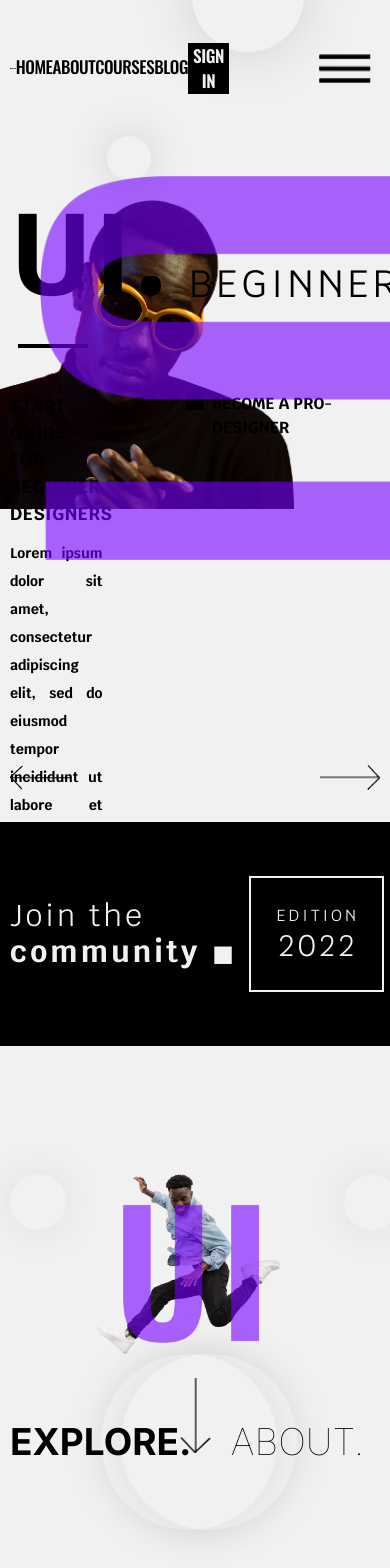
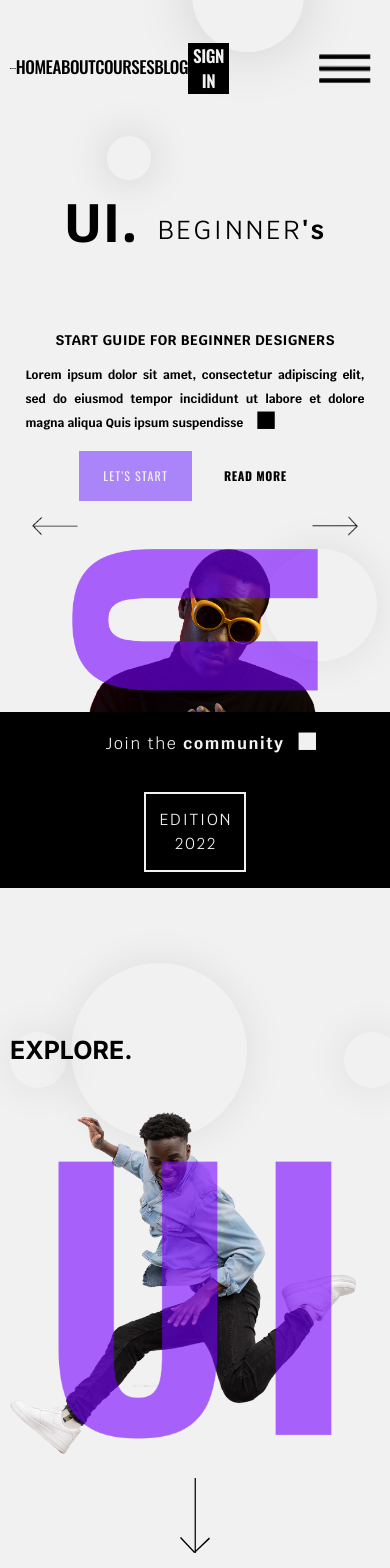
Before and after one commit to lukaszkryskiewicz/NextJS_SSG, a Next.js app: page / in a window 390 px wide. Shown: the top 1568 px of the page. Built offline with nearby package versions, Linux system fonts and the light colour scheme.

Commit message:
Change styles, add RWD to Intro

```diff
--- a/components/Explore/Explore.js
+++ b/components/Explore/Explore.js
@@ -5,23 +5,23 @@ import arrowDown from '../../public/arrow-down.png'
 
 const Explore = () => {
   return (
-    <div className='container mx-auto mt-32 relative h-[720px]'>
+    <div className='container mx-auto mt-32 relative lg:h-[720px]'>
       <div className='absolute flex justify-between w-full'>
         <div className=' h-14 w-14 rounded-full shadow-[0_0_41px_1px_rgba(0,0,0,0.08)] -z-10'></div>
         <div className=' h-14 w-14 rounded-full shadow-[0_0_41px_1px_rgba(0,0,0,0.08)] -z-10'></div>
       </div>
-      <div className='absolute left-1/2 -translate-x-1/2'>
+      <div className='md:w-1/2 mx-auto md:pt-0 pt-20'>
         <div className='relative'>
           <Image
             src={explorePerson}
             alt="Explore"
-            className="mb-6"
+            className="mb-6 mx-auto"
           />
-          <div className='absolute top-0 -left-2'>
+          <div className='absolute top-[22%] left-1/2 -translate-x-1/2'>
             <Image
               src={UIsign}
               alt="ui-sign"
-              className="-rotate-90 scale-[0.68]"
+              className="-rotate-90 scale-[1.5] md:scale-[1.25]"
             />
           </div>
           <Image
@@ -31,25 +31,25 @@ const Explore = () => {
           />
         </div>
       </div>
-      <div className='absolute top-1/3 w-full h-1/2'>
+      <div className='absolute md:top-1/3 top-0 w-full h-1/2'>
         <div className='flex flex-col justify-between h-full'>
           <div className='flex uppercase justify-between text-[37px]'>
-            <div className='relative font-bold'>
+            <div className='relative text-[25px] md:text-[37px] font-bold'>
               Explore.
               <div className='absolute h-44 w-44 top-1/2 left-1/2 -translate-y-1/2 rounded-full shadow-[0_0_41px_1px_rgba(0,0,0,0.08)] -z-10'></div>
             </div>
-            <div className='relative text-right justify-self-center font-thin me-9'>
+            <div className='max-md:hidden relative text-right justify-self-center font-thin me-9'>
               About.
               <div className='absolute h-44 w-44 top-1/2 right-1/2 -translate-y-1/2 rounded-full shadow-[0_0_41px_1px_rgba(0,0,0,0.08)] -z-10'></div>
             </div>
           </div>
-          <div className='font-bold uppercase relative'>
+          <div className='max-lg:hidden font-bold uppercase relative'>
             <div className='absolute -left-20 -top-10 -rotate-90'>
               <p><span className='text-[25px] me-5'>{'\u25A0'}</span>
                 online courses
               </p>
             </div>
-            <div className='absolute -right-20 -top-10 -rotate-90'>
+            <div className='absolute -right-12 -top-10 -rotate-90'>
               <p>
                 <span className='text-[25px] me-5'>{'\u25A0'}</span>
                 online courses
--- a/components/Intro/Intro.js
+++ b/components/Intro/Intro.js
@@ -7,65 +7,74 @@ import Button from '../common/Button'
 
 const Intro = () => {
   return (
-    <div className='relative pt-10'>
+    <div className='relative pt-10 md:mb-0 mb-60'>
       <div className='absolute h-11 w-11 top-0 right-1/2 -translate-x-full rounded-full shadow-[0_0_41px_2px_rgba(0,0,0,0.13)] -z-10'></div>
-      <div className='container mx-auto relative h-[870px] overflow-hidden'>
-        <Image
-          src={UiSign}
-          alt="ui sign"
-          className="absolute -right-10 top-0 z-10"
-        />
-        <Image
-          src={introPerson}
-          alt="person"
-          className="absolute right-24 top-6"
-        />
-        <div className='font-krub'>
-          <div className='w-1/3 pt-5'>
-            <div className='mb-20 relative uppercase flex justify-start items-end after:content-[""] after:absolute after:-bottom-9 after:left-2 after:w-[70px] after:border-solid after:border-2'>
-              <h1 className='text-[116px] uppercase font-bold leading-none'>ui.</h1>
-              <h2 className='text-[38px] ms-5 font-light tracking-widest'>beginner<span className='font-bold lowercase'>{"'s"}</span></h2>
+      <div className='container mx-auto relative xl:h-[870px] lg:h-[800px] overflow-hidden flex flex-col lg:flex-row'>
+        <div className='lg:w-1/3 basis-1/3 font-krub mb-0'>
+          <div className=' pt-5'>
+            <div className='mb-20 relative uppercase flex  md:justify-start justify-center items-end after:md:content-[""] after:hidden after:md:inline after:absolute after:-bottom-9 after:left-2 after:w-[70px] after:border-solid after:border-2'>
+              <h1 className='lg:text-[116px] md:text-[93px] text-[54px] uppercase font-bold leading-none'>ui.</h1>
+              <h2 className='md:text-[38px] text-[26px] ms-5 font-light tracking-widest'>beginner<span className='font-bold lowercase'>{"'s"}</span></h2>
             </div>
           </div>
-          <div className='relative'>
-            <div className='flex justify-between'>
-              <div className='w-1/4 text-justify font-bold'>
-                <h3 className='mb-3 uppercase text-[18px] tracking-wide min-w-full'>Start guide for beginner designers</h3>
-                <p className=' relative mt-3 text-[14px] leading-loose'>Lorem ipsum dolor sit amet, consectetur adipiscing elit, sed do eiusmod tempor incididunt ut labore et dolore magna aliqua Quis ipsum suspendisse
-                  <span className='text-4xl ms-3 absolute bottom-0'>{'\u25A0'}</span>
-                </p>
-              </div>
-              <div className='w-32 text-[16px] font-bold uppercase me-10'>
-                <h4 className='relative'>Become a pro-designer
-                  <span className='text-4xl absolute -top-3 -left-7 '>{'\u25A0'}</span>
-                </h4>
-              </div>
+          <div className='relative w-11/12 md:mx-0 mx-auto'>
+            <div className=' text-justify font-bold'>
+              <h3 className='mb-3 uppercase md:text-[18px] text-[14px] text-center md:text-left tracking-wide min-w-full'>Start guide for beginner designers</h3>
+              <p className=' relative mt-3 md:text-[14px] text-[12px] leading-loose'>Lorem ipsum dolor sit amet, consectetur adipiscing elit, sed do eiusmod tempor incididunt ut labore et dolore magna aliqua Quis ipsum suspendisse
+                <span className='text-4xl ms-3 absolute -bottom-1'>{'\u25A0'}</span>
+              </p>
             </div>
-            <div className='buttons flex mt-9 gap-2 text-[14px]'>
+            <div className='relative md:justify-start justify-center flex md:mt-9 mt-4 gap-2 md:text-[14px] text-[12px]'>
               <Button buttonClass='bg-mainPurple text-main px-6 py-4 !tracking-widest'>{"Let's start"}</Button>
               <Button buttonClass='px-6 py-4 !tracking-wider font-bold'>read more</Button>
+              <div className='md:hidden absolute -bottom-1/2 translate-y-1/2 w-full flex justify-between'>
+                <Image
+                  src={ArrowLeft}
+                  alt="left arrow"
+                  className='scale-75'
+                />
+                <Image
+                  src={ArrowRight}
+                  alt="right arrow"
+                  className='scale-75'
+                />
+              </div>
             </div>
             <div className='absolute h-28 w-28 -bottom-40 left-60 rounded-full shadow-[0_0_41px_1px_rgba(0,0,0,0.08)] -z-10'></div>
           </div>
         </div>
+        <div className='mx-auto w-2/3 mt-12 md:mt-5 bg-[url(/intro-person.png)] bg-top max-xl:bg-contain bg-fill  bg-no-repeat relative'>
+          <Image
+            src={UiSign}
+            alt="ui sign"
+            className="lg:absolute -right-20 top-0 z-10"
+          />
+          <div className='max-lg:hidden w-32 xl:text-[16px] text-[12px] font-bold uppercase me-10 absolute top-1/4 -right-16 xl:right-0'>
+            <h4 className='relative'>Become a pro-designer
+              <span className='text-4xl absolute -top-3 -left-7 '>{'\u25A0'}</span>
+            </h4>
+          </div>
+        </div>
       </div>
-      <div className='absolute inset-x-0 bottom-0 z-20 font-krub'>
-        <div className='container mx-auto mb-8 arrows flex justify-between'>
+      <div className='absolute lg:bottom-8 -bottom-24 inset-x-0 z-20 font-krub'>
+        <div className='max-md:hidden container mx-auto mb-4 arrows flex justify-between'>
           <Image
             src={ArrowLeft}
             alt="left arrow"
+            className='p-1'
           />
           <Image
             src={ArrowRight}
             alt="right arrow"
+            className='bg-white/[0.3] p-1'
           />
         </div>
-        <div className='bg-black h-56 text-main text-3xl font-light tracking-[.1em]'>
-          <div className='container mx-auto h-full flex justify-between'>
+        <div className=' bg-black md:h-56 sm:h-48 h-44 text-main md:text-3xl text-center md:text-left text-l font-light tracking-[.1em]'>
+          <div className='container mx-auto h-full flex sm:flex-row flex-col justify-between'>
             <div className='my-auto relative'>
               Join the <span className='font-black'>community <span className='text-4xl absolute -bottom-1 ms-3'>{'\u25A0'}</span></span>
             </div>
-            <div className='my-auto flex flex-col outline outline-2 outline-offset-2 text-center p-6'>
+            <div className='w-fit mx-auto sm:mx-0 my-auto flex flex-col outline outline-2 outline-offset-2 text-center md:p-6 p-3'>
               <span className='text-base uppercase'>Editio<span className='tracking-normal'>n</span></span>
               <span className=''>202<span className='tracking-normal'>2</span></span>
             </div>
--- a/tailwind.config.js
+++ b/tailwind.config.js
@@ -13,6 +13,7 @@ module.exports = {
       'white': '#ffffff',
       'registerColor': '#a460f9',
       'transparent': 'transparent',
+      'overlay': '#DCDCDC',
     },
 
     fontFamily: {
```
